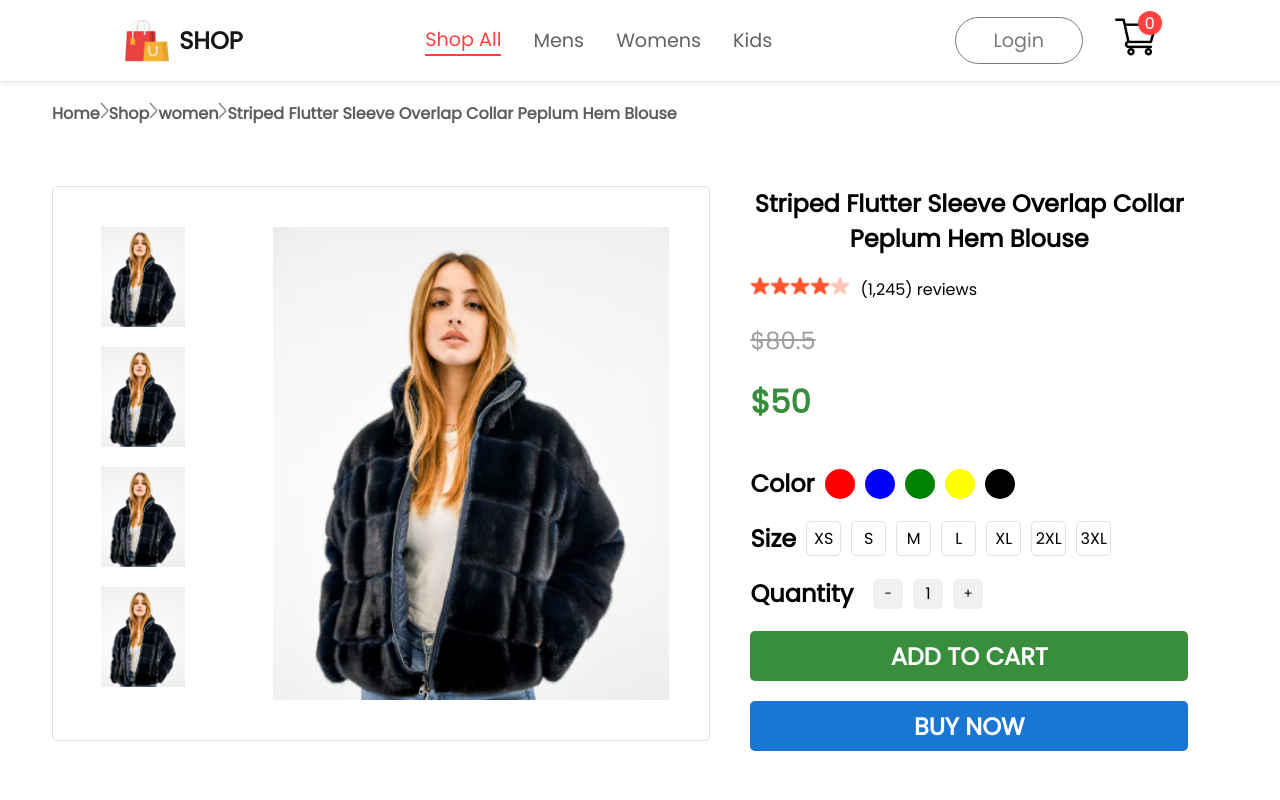
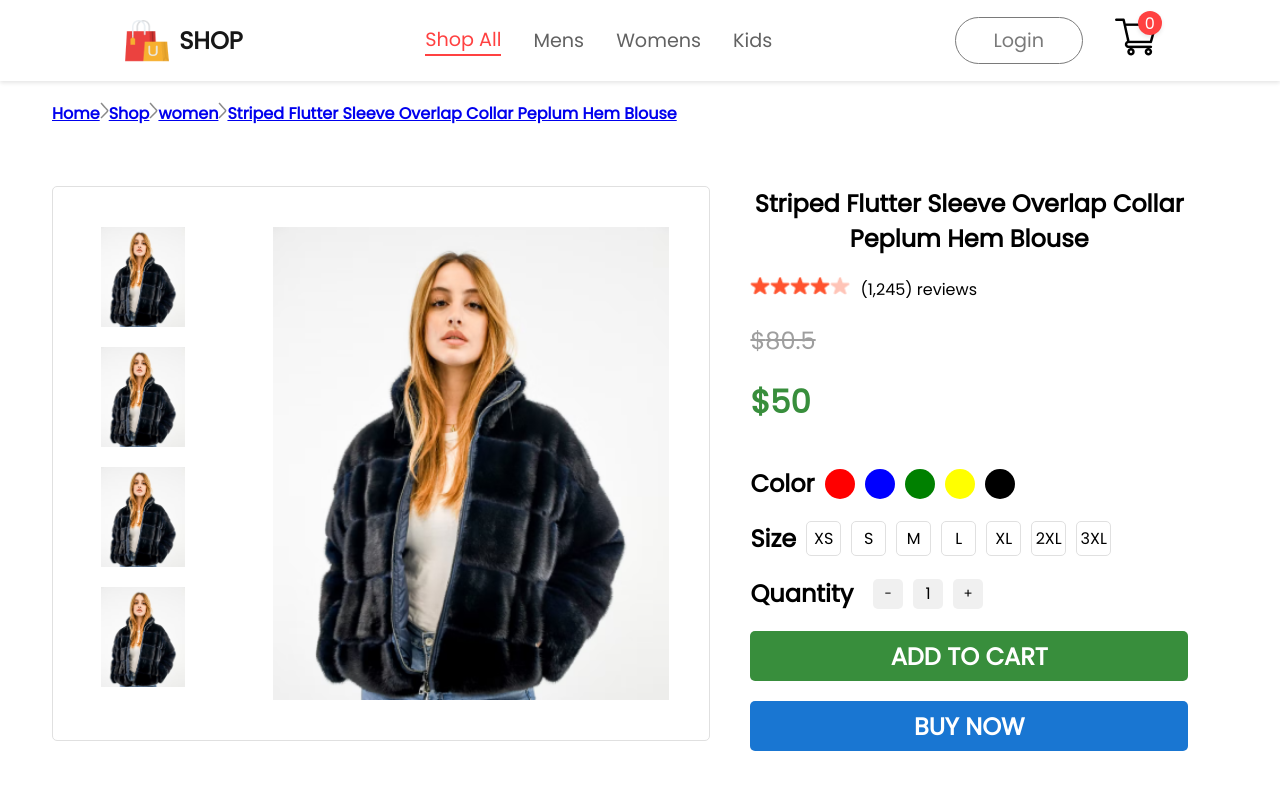
Before and after one commit to ArnaldoGonzalez81318/React-E-Commerce, a React (Create React App) app in the folder frontend/: page /product/1 in a window 1280 px wide. Shown: the top 800 px of the page. Built offline with nearby package versions, Linux system fonts and the light colour scheme.

Commit message:
Update breadcrumbs.jsx

```diff
--- a/frontend/src/Components/Breadcrumbs/breadcrumbs.jsx
+++ b/frontend/src/Components/Breadcrumbs/breadcrumbs.jsx
@@ -1,4 +1,5 @@
 import React from 'react'
+import { Link } from 'react-router-dom'
 import arrow_icon from '../Assets/breadcrumb_arrow.png'
 
 import './breadcrumbs.css'
@@ -8,15 +9,15 @@ const Breadcrumbs = (props) => {
   return (
     <div className='breadcrumbs'>
       <div className="breadcrumbs-container">
-        <p>
-          Home<img src={arrow_icon} alt="arrow" />
-          Shop<img src={arrow_icon} alt="arrow" />
-          {product.category}<img src={arrow_icon} alt="arrow" />
-          {product.name}
-        </p>
+        <Link to='/'>Home</Link>
+        <img src={arrow_icon} alt='arrow' />
+        <Link to='/shop'>Shop</Link>
+        <img src={arrow_icon} alt='arrow' />
+        <Link to={`/shop/${product.category}`}>{product.category}</Link>
+        <img src={arrow_icon} alt='arrow' />
+        <Link to={`/shop/${product.category}/${product.name}`}>{product.name}</Link>
       </div>
     </div>
   )
 }
-
 export default Breadcrumbs
```
